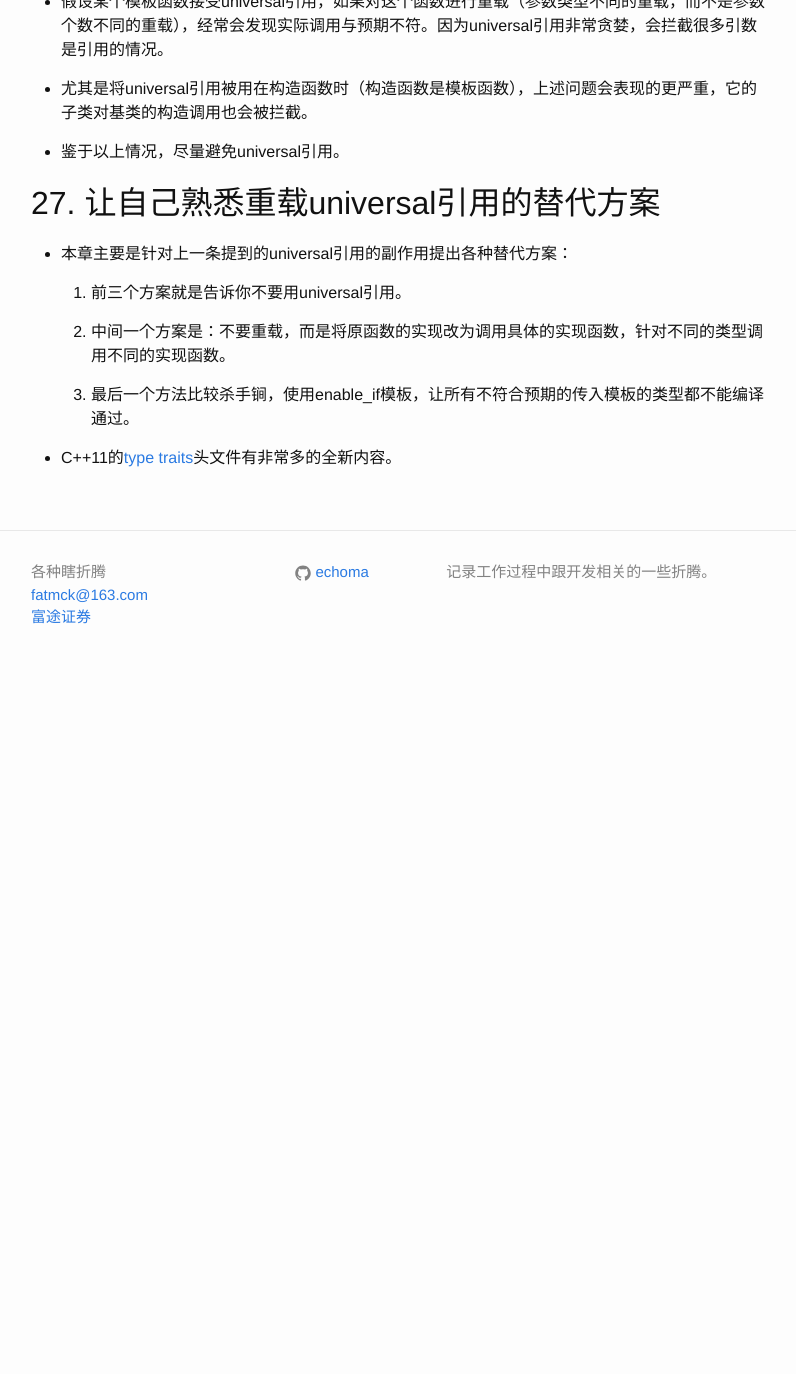
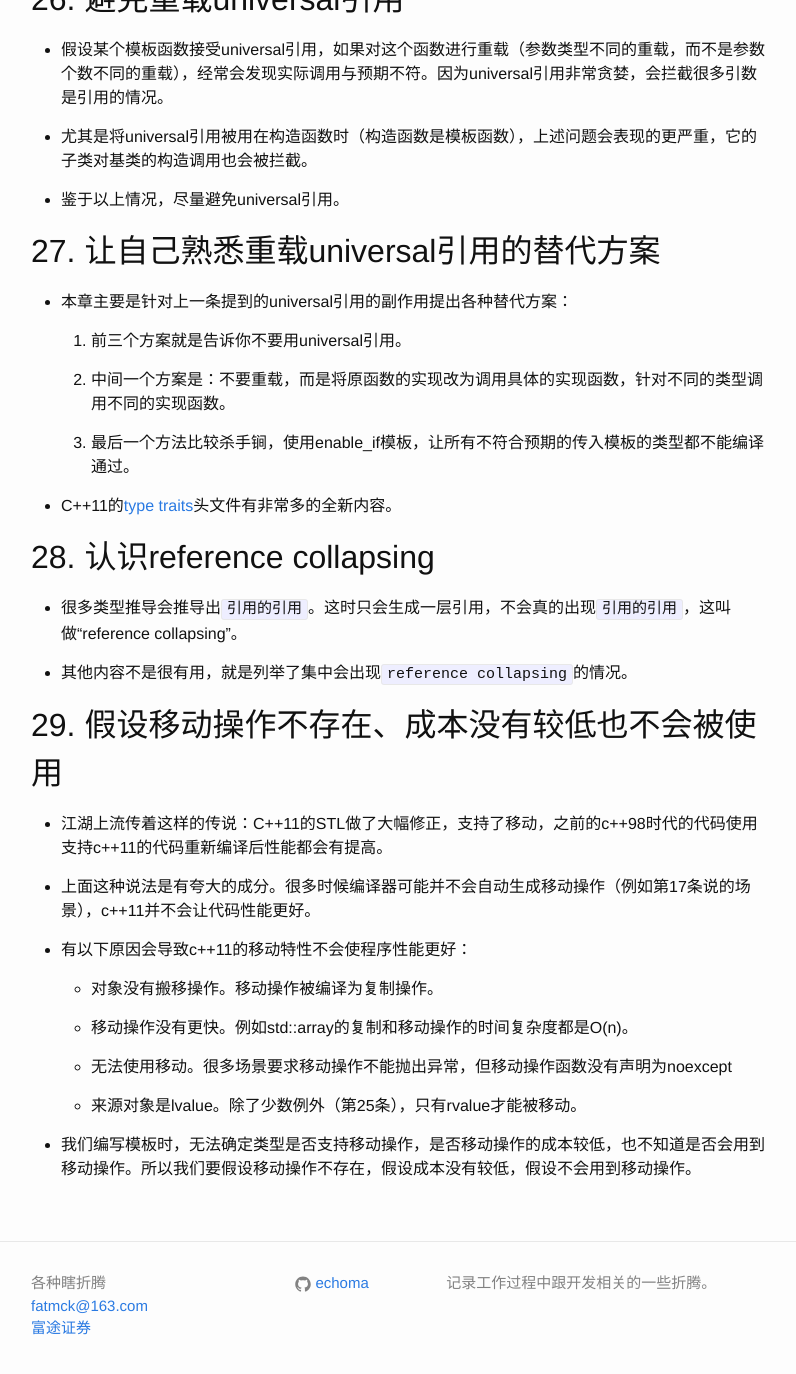
Before and after one commit to echoma/echoma.github.com, a Jekyll site: the page built from _posts/2017-05-05-effective-modern-cpp-chp05-rvalue-move-and-forward.markdown, in a window 1280 px wide and 1400 px high, scrolled down 3522 px. Shown: the top 1374 px of the window, without its empty margins (239-1035 px from the left). Built offline with Jekyll 4.4.1, drawn with Linux system fonts in a browser that asks for light colours; before the commit the page ends 4211 px from its top, so only the background shows below that; some of the changed text lies outside the part shown.

Commit message:
emc++ No.28 No.29

```diff
--- a/_posts/2017-05-05-effective-modern-cpp-chp05-rvalue-move-and-forward.markdown
+++ b/_posts/2017-05-05-effective-modern-cpp-chp05-rvalue-move-and-forward.markdown
@@ -155,3 +155,27 @@ public:
   3. 最后一个方法比较杀手锏，使用enable_if模板，让所有不符合预期的传入模板的类型都不能编译通过。
 
 * C++11的[type traits](http://en.cppreference.com/w/cpp/header/type_traits)头文件有非常多的全新内容。
+
+## 28. 认识reference collapsing
+
+* 很多类型推导会推导出`引用的引用`。这时只会生成一层引用，不会真的出现`引用的引用`，这叫做“reference collapsing”。
+
+* 其他内容不是很有用，就是列举了集中会出现`reference collapsing`的情况。
+
+## 29. 假设移动操作不存在、成本没有较低也不会被使用
+
+* 江湖上流传着这样的传说：C++11的STL做了大幅修正，支持了移动，之前的c++98时代的代码使用支持c++11的代码重新编译后性能都会有提高。
+
+* 上面这种说法是有夸大的成分。很多时候编译器可能并不会自动生成移动操作（例如第17条说的场景），c++11并不会让代码性能更好。
+
+* 有以下原因会导致c++11的移动特性不会使程序性能更好：
+
+  * 对象没有搬移操作。移动操作被编译为复制操作。
+
+  * 移动操作没有更快。例如std::array的复制和移动操作的时间复杂度都是O(n)。
+
+  * 无法使用移动。很多场景要求移动操作不能抛出异常，但移动操作函数没有声明为noexcept
+
+  * 来源对象是lvalue。除了少数例外（第25条），只有rvalue才能被移动。
+
+* 我们编写模板时，无法确定类型是否支持移动操作，是否移动操作的成本较低，也不知道是否会用到移动操作。所以我们要假设移动操作不存在，假设成本没有较低，假设不会用到移动操作。
```
